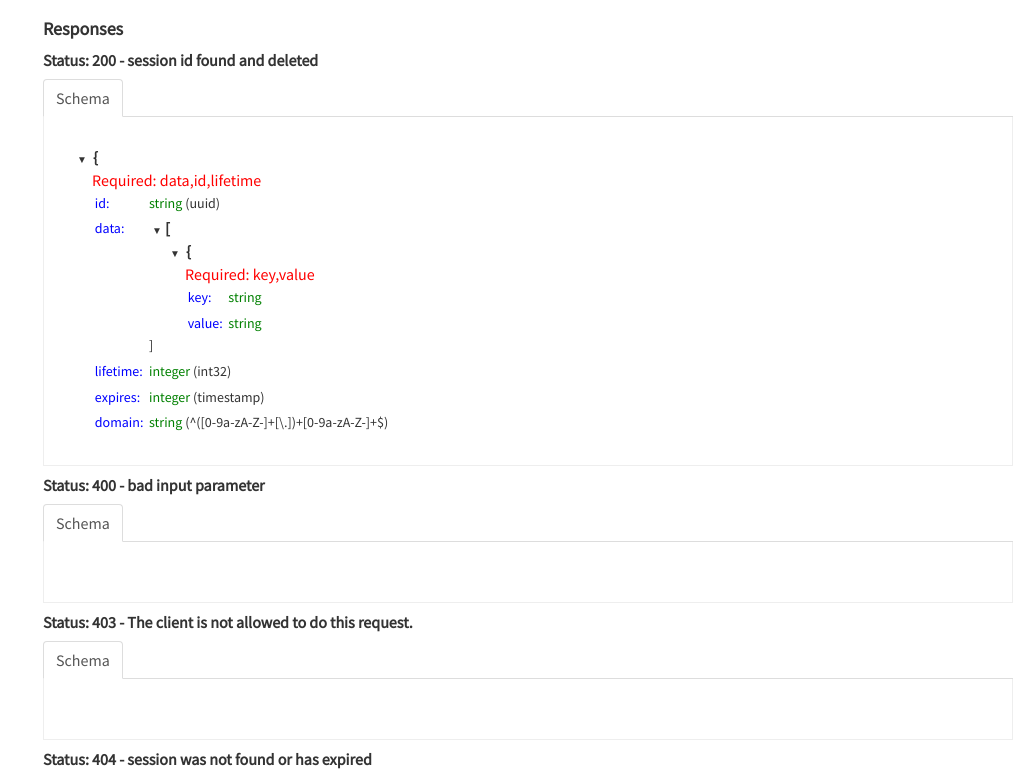
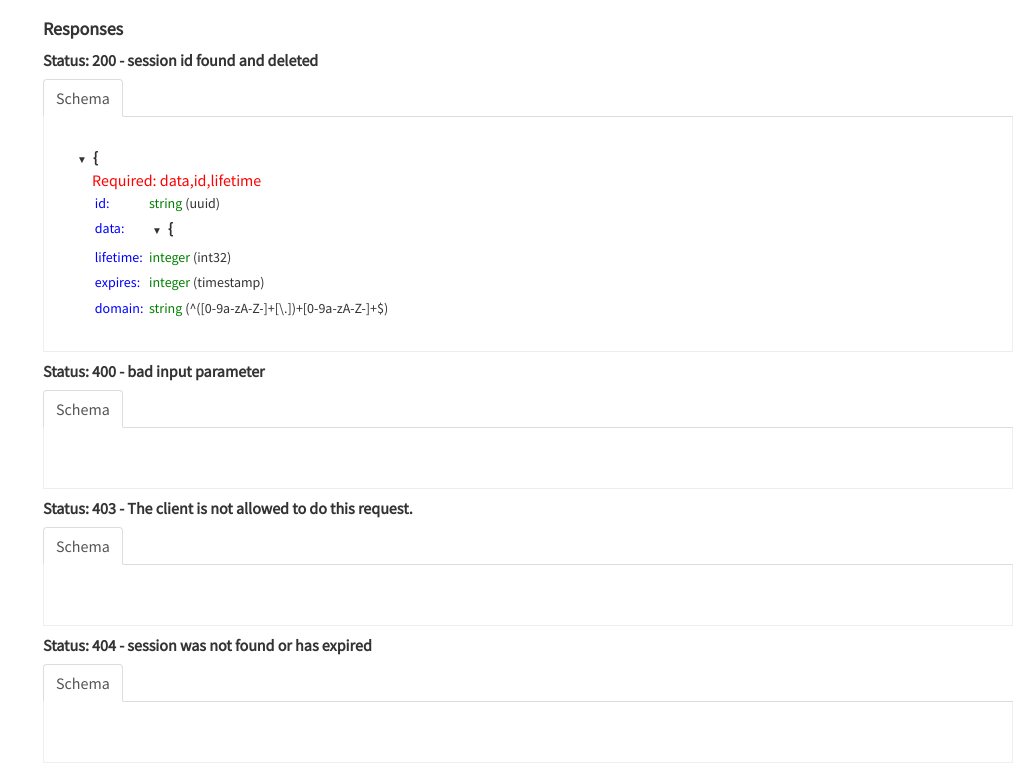
Before and after one commit to rebel-l/SessionService, a website: page docs/index.html in a window 1280 px wide. Shown: the part 2893-3664 px from the top of the page, without its empty margins (247-1280 px from the left). Drawn offline with Linux system fonts and the light colour scheme.

Commit message:
#23: changed the data to a map strings (key:value) as it's easy to implement and to access

```diff
--- a/docs/index.html
+++ b/docs/index.html
@@ -723,20 +723,6 @@ margin-bottom: 20px;
 
   var defs = {}
 
-  defs.Data = {
-  "type" : "object",
-  "required" : [ "key", "value" ],
-  "properties" : {
-    "key" : {
-      "type" : "string",
-      "example" : "username"
-    },
-    "value" : {
-      "type" : "string",
-      "example" : "Lars"
-    }
-  }
-};
   defs.PingResponseFailure = {
   "type" : "object",
   "required" : [ "success" ],
@@ -805,9 +791,11 @@ margin-bottom: 20px;
       "example" : "d290f1ee-6c54-4b01-90e6-d701748f0851"
     },
     "data" : {
-      "type" : "array",
-      "items" : {
-        "$ref" : "#/definitions/Data"
+      "type" : "object",
+      "additionalProperties" : {
+        "type" : "string",
+        "example" : "a value to store",
+        "description" : "a list of key value pairs"
       }
     }
   }
@@ -822,9 +810,11 @@ margin-bottom: 20px;
       "example" : "d290f1ee-6c54-4b01-90e6-d701748f0851"
     },
     "data" : {
-      "type" : "array",
-      "items" : {
-        "$ref" : "#/definitions/Data"
+      "type" : "object",
+      "additionalProperties" : {
+        "type" : "string",
+        "example" : "a value to store",
+        "description" : "a list of key value pairs"
       }
     },
     "lifetime" : {
@@ -3860,7 +3850,7 @@ try {
             </div>
             <div id="generator">
                 <div class="content">
-                    Generated 2017-11-05T00:11:08.620Z
+                    Generated 2017-11-05T15:56:28.588Z
                 </div>
             </div>
         </div>
```
Also changed, not shown: docs/swagger.yaml (+11 -18 lines).
